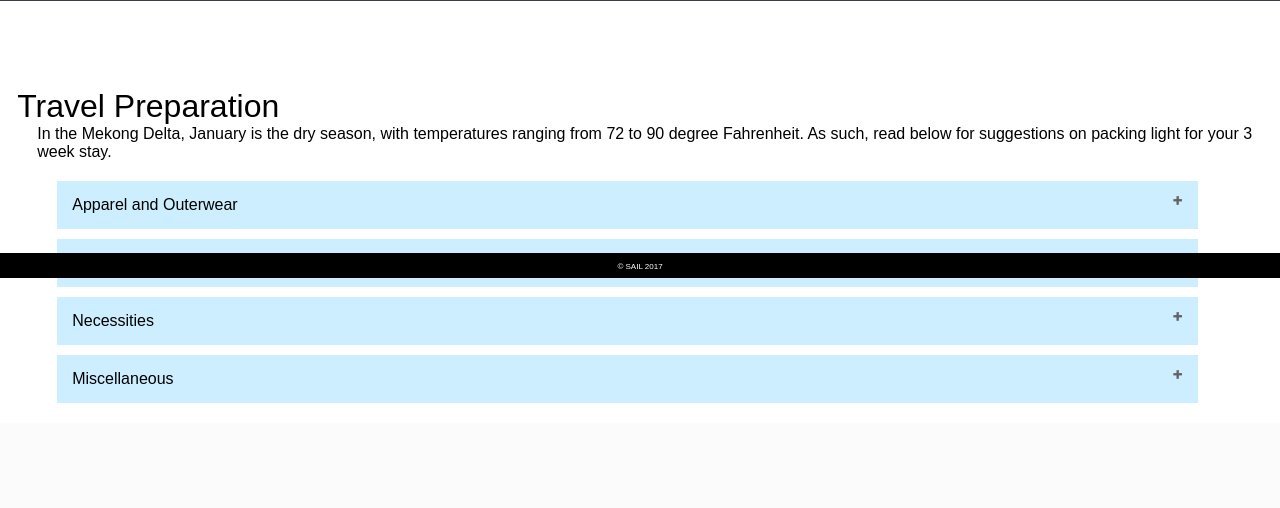
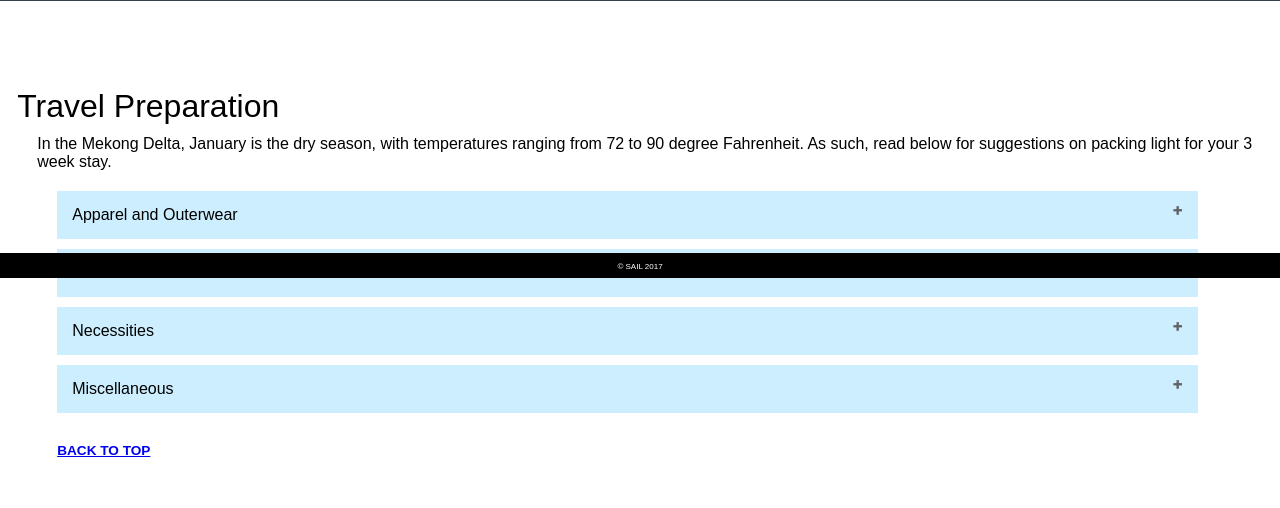
Before and after one commit to crabalockerfishwife/SAIL, a PHP site: page /pages/travelprep.php in a window 1280 px wide. Shown: the part 522-1030 px from the top of the page. Before the commit the page ends 925 px from the top, so only its background shows below. Run offline with PHP 8.4, Linux system fonts and the light colour scheme; the visitor is signed in with stand-in values (Sample User, id 1).

Commit message:
added a back to top button, pure html, maybe we can add js if someone knows how

```diff
--- a/css/style.css
+++ b/css/style.css
@@ -248,7 +248,7 @@ button {
 
 .page-heading-4 {
     color: black;
-    margin-top: -20px;
+    margin-top: -10px;
     font-size: 1em;
     padding: 10px;
     margin-left: 20px;
@@ -355,8 +355,18 @@ div.panel {
 }
 
 #backtotop {
-    font-size: .75em;
+    padding-top: 30px;
+    margin-left: 50px;
+    font-size: .85em;
     margin-bottom: 30px;
-    font-weight: 500;
+    font-weight: 800;
     color: darkred;
 }
+
+#backtotop a:visited {
+    font-size: .85em;
+    margin-bottom: 30px;
+    font-weight: 800;
+    color: darkred;
+    text-decoration: none;
+}
--- a/pages/faculty.php
+++ b/pages/faculty.php
@@ -85,9 +85,11 @@
                 <a href="https://www.iucn.org/about">Visit Site</a>
 
 			</div>
+
         <div id="backtotop">
         <a id="topbutton" href="faculty.php">BACK TO TOP</a>
         </div>
+
 	</div>
 
 	<div class="footer-bar"><br>© SAIL 2017</div>
--- a/pages/funding.php
+++ b/pages/funding.php
@@ -46,6 +46,9 @@
 			<div class="panel">
   				<p><a href="https://seap.einaudi.cornell.edu/funding-opportunities-0">SEAP Funding</a> provides a wide array of funding opportunities for departments, graduate and undergraduate students, and student organizations. </p>
 			</div>
+        <div id="backtotop">
+        <a id="topbutton" href="funding.php">BACK TO TOP</a>
+        </div>
 
 	</div>
     </body>
--- a/pages/travelprep.php
+++ b/pages/travelprep.php
@@ -91,6 +91,10 @@
                 </ul>
 			</div>
 
+        <div id="backtotop">
+        <a id="topbutton" href="travelprep.php">BACK TO TOP</a>
+        </div>
+
 	</div>
 
 	<div class="footer-bar"><br>© SAIL 2017</div>
```
